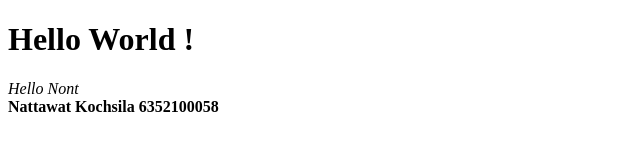
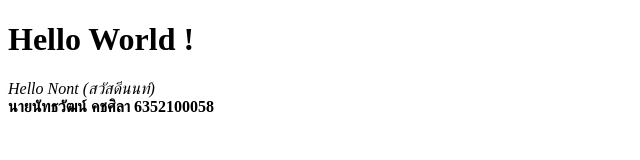
Before and after one commit to ixmntw/pimLab_1313320-HelloWorld, a plain HTML site: page index.html in a window 1280 px wide. Shown: the whole page, without its empty margins (0-640 px from the left). Drawn offline with Linux system fonts and the light colour scheme.

Commit message:
Editing "index.html" Version 1
Editing SRC of HTML Webpage
Details:
- L9 = Add "(สวัสดีนนท์)"
- L10 = Change "Nattawat Kochsila" to "นายนัทธวัฒน์ คชศิลา"
Date: Friday, December 8, 2022

```diff
--- a/index.html
+++ b/index.html
@@ -6,7 +6,7 @@
   </head>
   <body>
     <h1>Hello World !</h1>
-    <i>Hello Nont</i><br>
-    <b>Nattawat Kochsila 6352100058</b>
+    <i>Hello Nont (สวัสดีนนท์)</i><br>
+    <b>นายนัทธวัฒน์ คชศิลา 6352100058</b>
   </body>
 </html>
```
